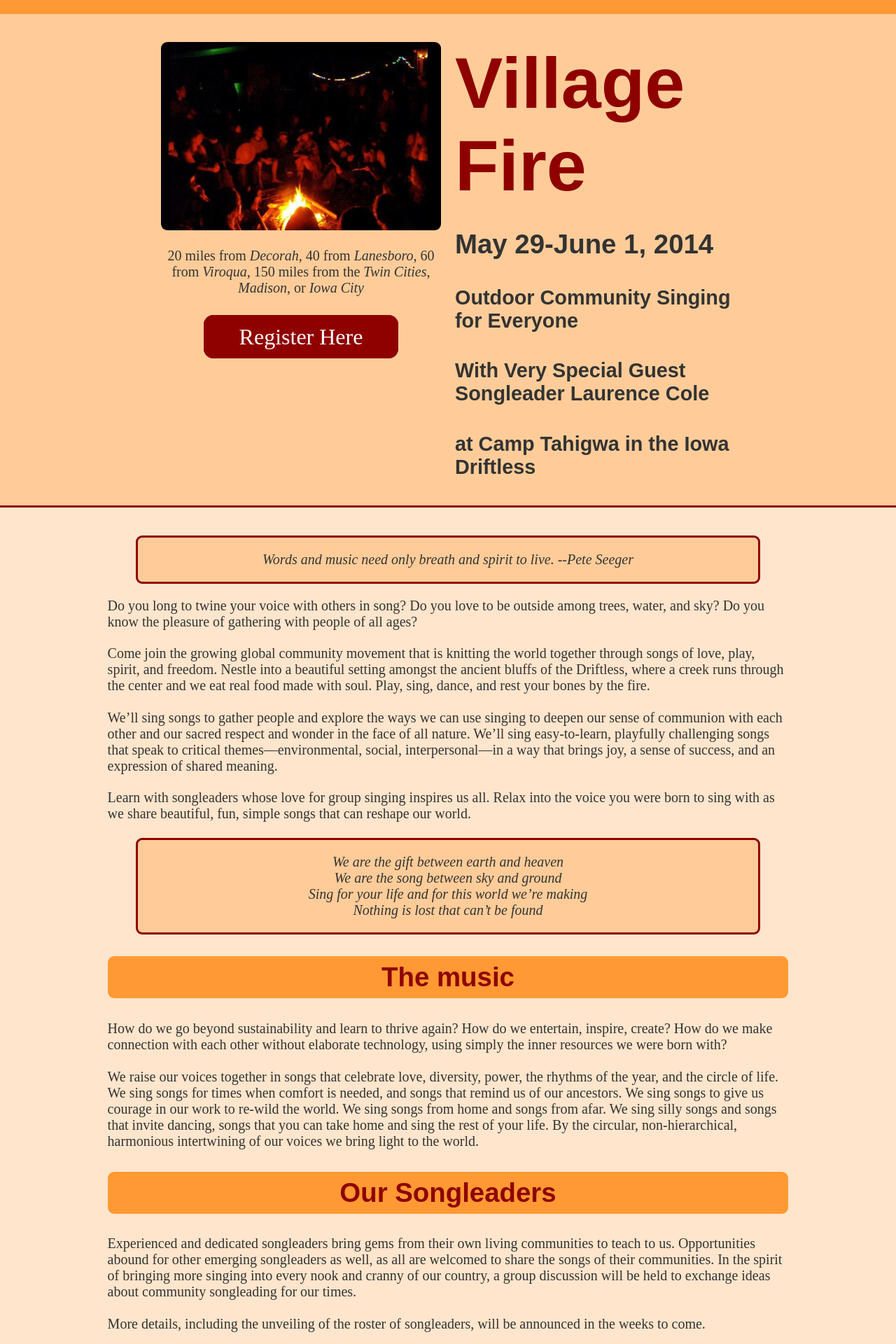
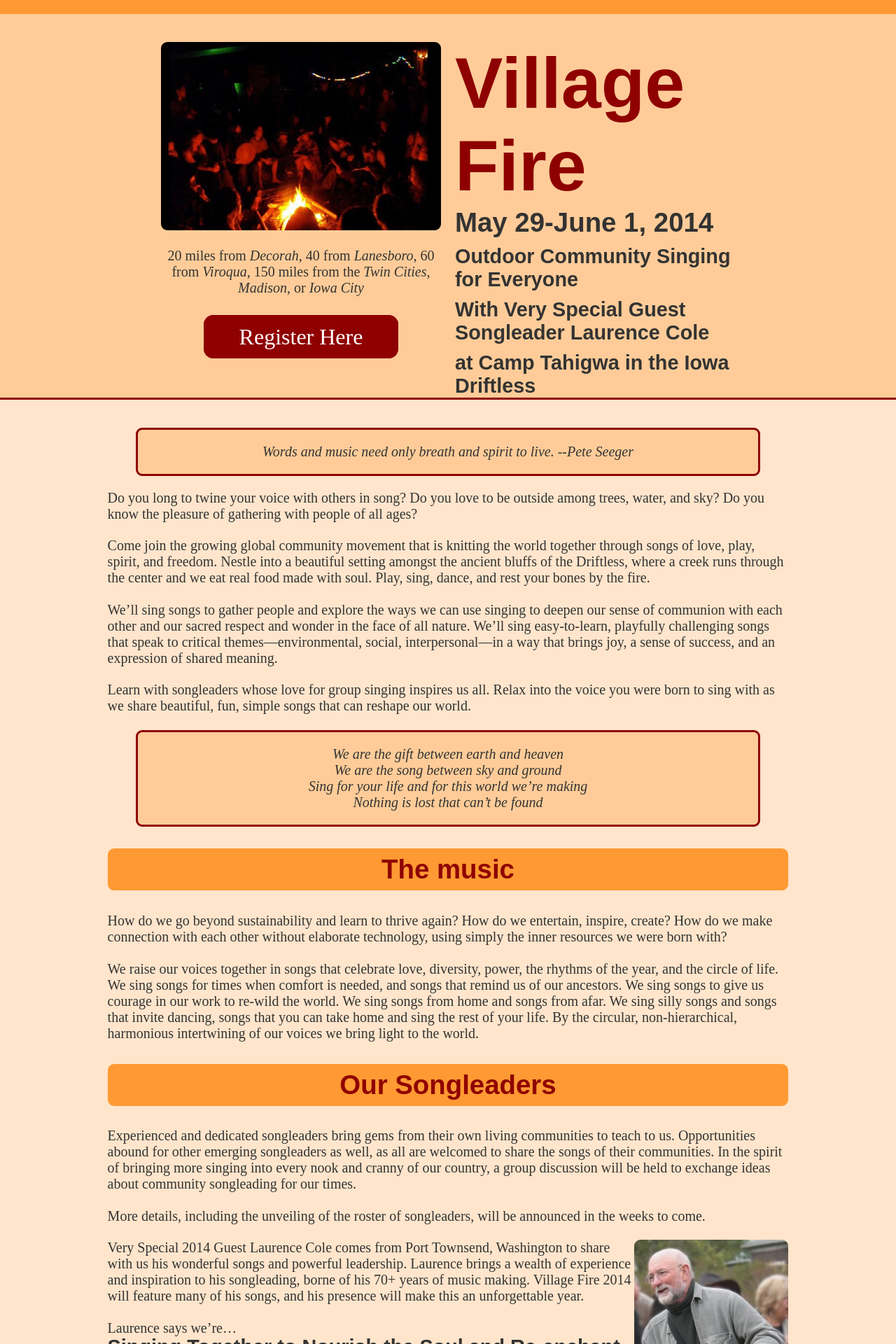
Before and after one commit to neilmb/villagefire, a Jekyll site: the page built from index.md, in a window 1280 px wide. Shown: the top 1920 px of the page at 70% size. Built offline with Jekyll 4.4.1, drawn with Linux system fonts in a browser that asks for light colours; some web fonts are replaced; some of the changed text lies outside the part shown.

```diff
--- a/_includes/_footer.html
+++ b/_includes/_footer.html
@@ -1,4 +1,4 @@
 <span>&copy; {{ site.time | date: '%Y' }} Liz Rog&nbsp;&nbsp;&nbsp; <a rel="license"
         href="http://creativecommons.org/licenses/by/4.0/"><img alt="Creative
-Commons License" style="border-width:0"
+Commons License" class="noround"
 src="http://i.creativecommons.org/l/by/4.0/80x15.png" /></a></span>
--- a/assets/css/main.css
+++ b/assets/css/main.css
@@ -999,6 +999,9 @@ img {
   -moz-border-radius: 9px;
   border-radius: 9px;
 }
+.noround {
+  border-radius: 0;
+}
 .headbox {
   margin-top: 0;
   padding-top: 2em;
@@ -1048,16 +1051,19 @@ img {
 }
 .headbox #twocolumn #right h1 {
   margin-top: 0;
-  margin-bottom: 0.3em;
+  margin-bottom: 0;
 }
 .headbox #twocolumn #right h2 {
   margin-top: 0;
-  margin-bottom: 0.4em;
-  background-color: #ffcc99;
+  margin-bottom: 10px;
 }
 .headbox #twocolumn #right h3 {
   padding-top: 0px;
-  margin-top: 0px;
+  margin: 0;
+}
+.headbox #twocolumn #right h4 {
+  margin-top: 10px;
+  margin-bottom: 0px;
 }
 .headbox #btn {
   text-align: center;
```
Also changed, not shown: assets/less/page.less (+10 -4 lines), index.md (+11 -0 lines).
